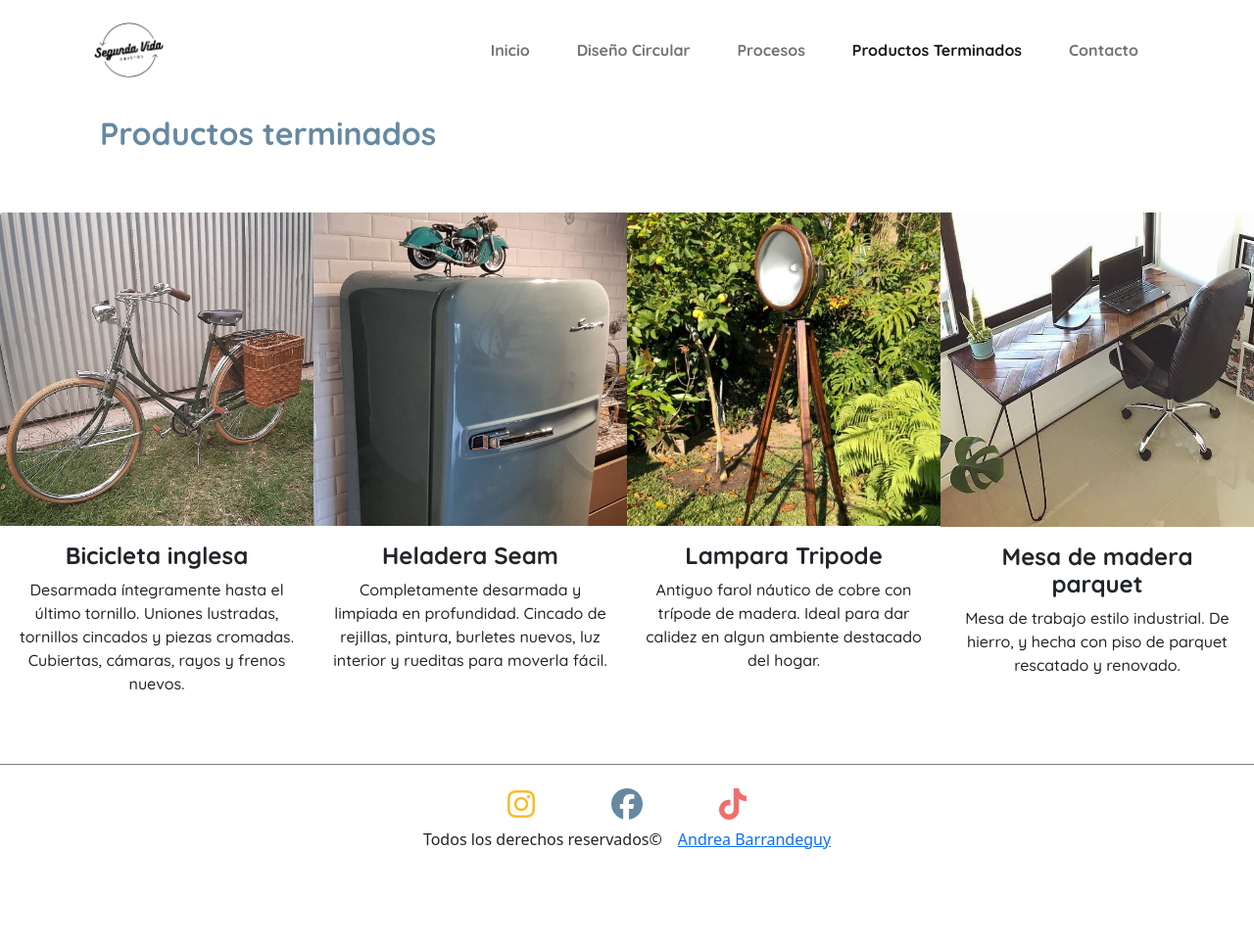
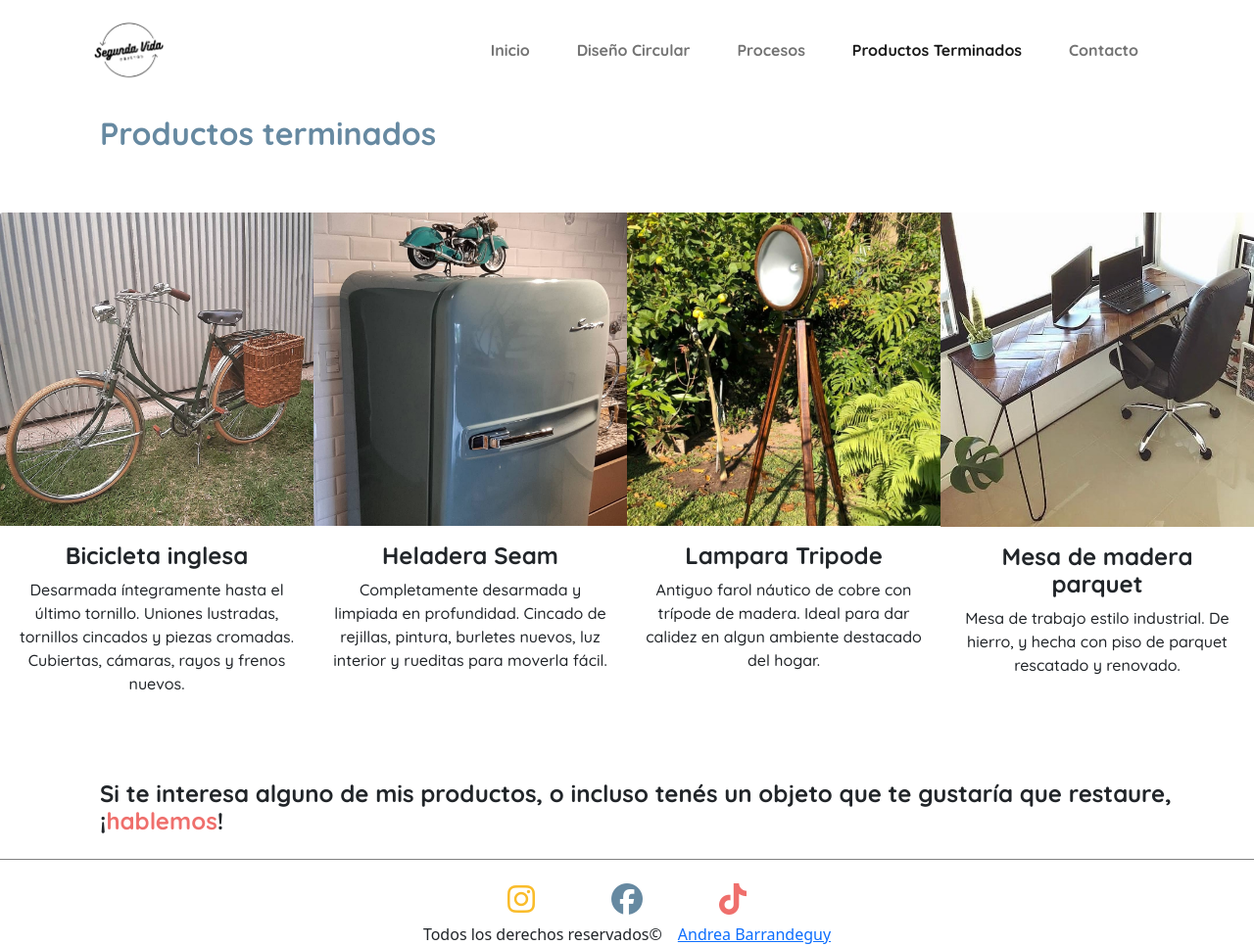
Before and after one commit to andreabarrandeguy/segundaVida, a website: page pages/productos_terminados.html in a window 1280 px wide. Shown: the whole page at 98% size. Before the commit the page ends 869 px from the top, so only its background shows below. Drawn offline with nearby package versions, Linux system fonts and the light colour scheme.

Commit message:
Ultimos cambios

```diff
--- a/pages/productos_terminados.html
+++ b/pages/productos_terminados.html
@@ -96,6 +96,11 @@
                 </div>
             </div>
         </div>
+
+        <div class="paginaSiguiente container">
+            <h2 class="paginaSiguiente__texto">Si te interesa alguno de mis productos, o incluso tenés un objeto que te gustaría que restaure, ¡<a class="linkPagina"
+                    href="./contacto.html">hablemos</a>!</h2>
+        </div>
     </main>
     <footer class="footerSitio">
         <div class="footerSitio__redes">
```
Also changed, not shown: assets/img/productos_finales/desktop/bicicleta_inglesa-1280w.jpg (added), assets/img/productos_finales/desktop/heladera_seam-1280w.jpg (added), assets/img/productos_finales/desktop/lampara_tripode-1280w.jpg (added), assets/img/productos_finales/desktop/mesa_madera_parquet-1280w.jpg (added), assets/img/productos_finales/mobile/bicicleta_inglesa-767w.jpg (added), assets/img/productos_finales/mobile/heladera_seam-767w.jpg (added), assets/img/productos_finales/mobile/lampara_tripode-767w.jpg (added), assets/img/productos_finales/mobile/mesa_madera_parquet-767w.jpg (added), assets/img/productos_finales/tablet/bicicleta_inglesa-989w.jpg (added), assets/img/productos_finales/tablet/heladera_seam-989w.jpg (added), assets/img/productos_finales/tablet/lampara_tripode-989w.jpg (added), assets/img/productos_finales/tablet/mesa_madera_parquet-989w.jpg (added).
